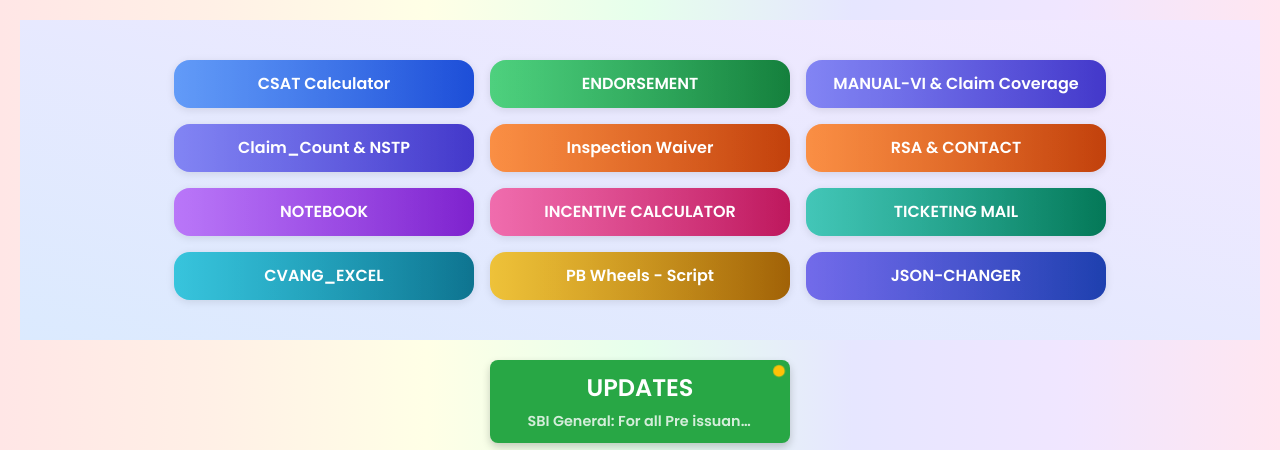
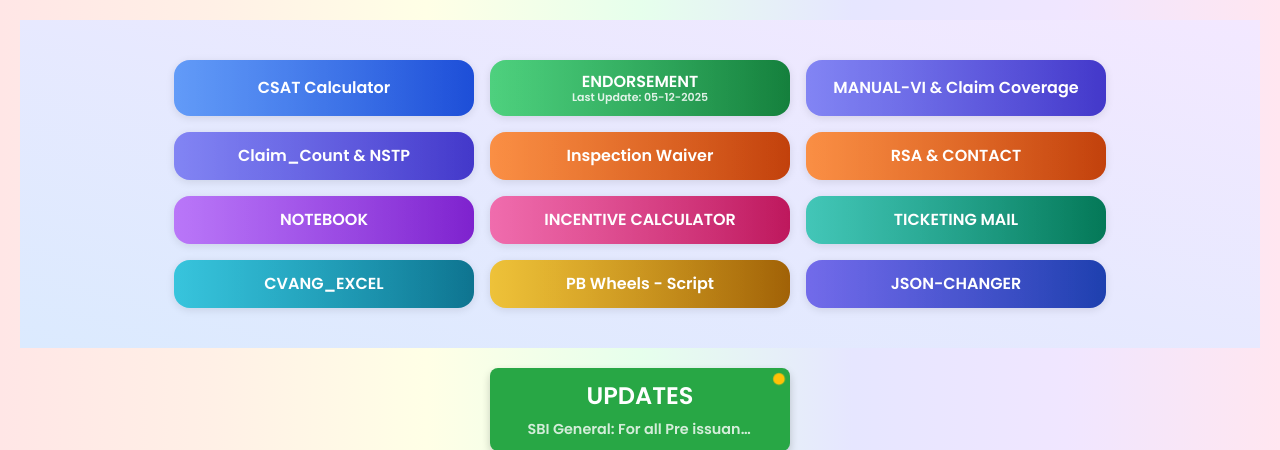
Before and after one commit to ntqueprince/CVANG_VAHAN, a plain HTML site: page index.html in a window 1280 px wide. Shown: the top 450 px of the page. Drawn offline with nearby package versions, Linux system fonts and the light colour scheme; no server answers.

Commit message:
Update index.html

```diff
--- a/index.html
+++ b/index.html
@@ -12,8 +12,7 @@
 <body>
 <div class="flex flex-wrap gap-4 justify-center p-10 bg-gradient-to-tr from-blue-100 to-purple-100">
 <button class="animated-btn bg-gradient-to-r from-blue-500 to-blue-700" onclick="openCSATModal()">CSAT Calculator</button>
-<button class="animated-btn bg-gradient-to-r from-green-500 to-green-700" onclick="openEndorsementPage()">ENDORSEMENT</button>
-<button class="animated-btn bg-gradient-to-r from-indigo-500 to-indigo-700" onclick="openManualVIPage()">MANUAL-VI &amp; Claim Coverage</button>
+<button class="animated-btn bg-gradient-to-r from-green-500 to-green-700"onclick="openEndorsementPage()"><div style="line-height: 1.2;"><div>ENDORSEMENT</div><div style="font-size: 11px; opacity: 0.85;">Last Update: 05-12-2025</div></div></button><button class="animated-btn bg-gradient-to-r from-indigo-500 to-indigo-700" onclick="openManualVIPage()">MANUAL-VI &amp; Claim Coverage</button>
 <button class="animated-btn bg-gradient-to-r from-indigo-500 to-indigo-700" onclick="openClaimCountNSTPPage()">Claim_Count &amp; NSTP</button>
 <button class="animated-btn bg-gradient-to-r from-orange-500 to-orange-700" onclick="openInspectionWaiverPage()">Inspection Waiver</button>
 <button class="animated-btn bg-gradient-to-r from-orange-500 to-orange-700" onclick="openRSAPage()">RSA &amp; CONTACT</button>
```
